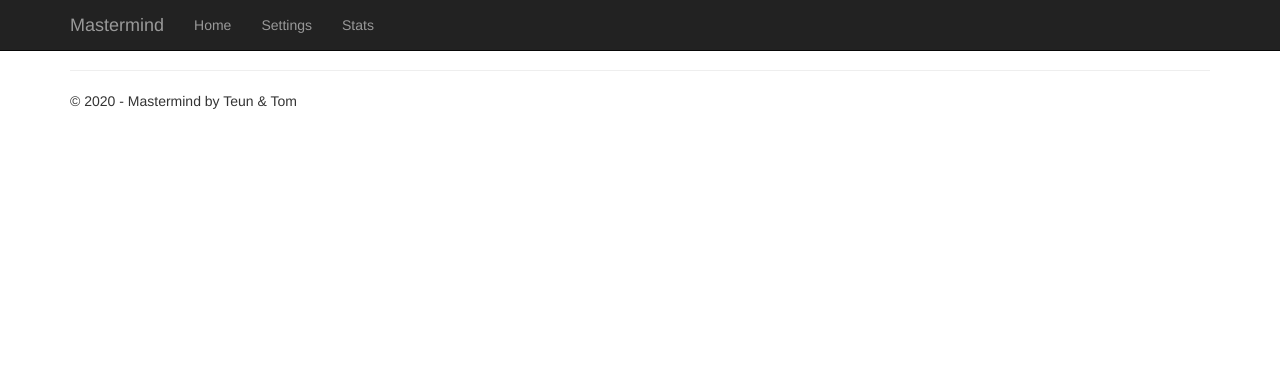
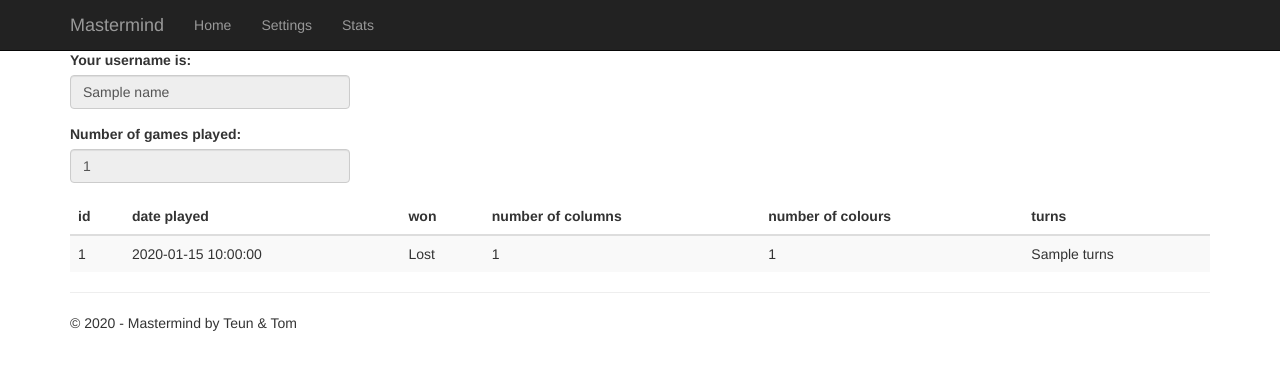
Before and after one commit to InOurBones/Mastermind-Tom-en-Teun, a Flask app: template Mastermind-Tom-en-Teun/Mastermind_Tom_en_Teun/templates/stats.html in a window 1280 px wide. Shown: the top 370 px of the page. Run offline with Flask 2, Linux system fonts and the light colour scheme; the template is opened without the code that fills it: most values are stand-ins (such as "Sample title", 1, 10 or a date in 2020); some libraries are stand-ins or nearby versions.

Commit message:
Finished

```diff
--- a/Mastermind-Tom-en-Teun/Mastermind_Tom_en_Teun/__init__.py
+++ b/Mastermind-Tom-en-Teun/Mastermind_Tom_en_Teun/__init__.py
@@ -13,8 +13,7 @@ app.secret_key = b'\xd4\xc6\x14\xd4\xe3\xce\x04\xe5\x15\xa5\xf7Z$\x8e \x1a'
 
 # CLASSES
 class Options:
-    def __init__(self, name, column=4, colour=4, unique=True):
-        self.name = name
+    def __init__(self, column=4, colour=4, unique=True):
         self.num_column = column
         self.num_colour = colour
         self.unique = unique
@@ -29,6 +28,7 @@ class Playfield:
         self._field.append([0] * my_options.num_column)
         self._response = []
         self._response.append([0] * my_options.num_column)
+        self._finished = False
         if my_options.unique:
             self.secretcode = random.sample(self.colours, my_options.num_column)
         else:
@@ -62,7 +62,7 @@ class Playfield:
         if (self.checkrow()):
             self.checkcode()
             if self.is_won():
-                session['error'] = 'YOU WON'
+                self._finished = True
             else:
                 self._response.append([0] * my_options.num_column)
                 self._field.append([0] * my_options.num_column)
@@ -73,7 +73,7 @@ class Playfield:
         return False
 
 # OBJECTS
-my_options = Options('Tom', 4, 10)
+my_options = Options(4, 4)
 my_playfield = Playfield()
 
 # ROUTES
@@ -94,6 +94,7 @@ def login():
         username = request.form['user']
         password = request.form['pass']
         user = next_row(do_query("SELECT * FROM users WHERE name = ?", (username,)))
+        print(user)
         digest = hashlib.sha512(password.encode('utf-8')).hexdigest()
         if user and digest == user['password']:
             del user['password']
@@ -121,6 +122,7 @@ def home():
         year=datetime.now().year,
         my_opt = my_options,
         my_pf = my_playfield,
+        name = session['user']['name'],
         error = session['error'] or '',)
 
 @app.route('/accountdetails', methods=['GET', 'POST'])
@@ -133,18 +135,22 @@ def accountdetails():
                 return render_template('accountdetails.html',
                     my_opt = my_options,
                     error = 'Je kan niet minder kleuren hebben dan het aantal kolommen zonder dubbele kleuren',)
-        my_options.name = request.form['name']
         my_options.num_colour = int(request.form['colours_used'])
         my_options.num_column = int(request.form['columns_used'])
         my_options.unique = False if request.form['duplicate'] == 'duplicate_yes' else True
         my_playfield = Playfield()
+        return redirect("/home")
     return render_template('accountdetails.html',
+        name = session['user']['name'],
         my_opt = my_options,
         error = '')
 
 @app.route('/stats')
 def stats():
-    return render_template('stats.html')
+    print(next_row(do_query("SELECT COUNT(id) FROM games WHERE user_id = ?", (session['user']['id'],))),)
+    return render_template('stats.html',
+        name = session['user']['name'],
+        games = get_resultset("SELECT * FROM games WHERE user_id = ?", (session['user']['id'],)),)
 
 # REDIRECTS
 @app.route('/nextround/')
@@ -155,6 +161,7 @@ def nextround():
 @app.route('/reset/')
 def reset():
     global my_playfield
+    save_game()
     my_playfield = Playfield()
     session['error'] = ''
     return redirect('/home')
@@ -184,11 +191,29 @@ def do_query(query, bindings=None):
     else:
         cursor.execute(query)
 
-    while True:
-        row = cursor.fetchone()
-        if not row:
-            return None
-        yield row
+        while True:
+            row = cursor.fetchone()
+            if not row:
+                return None
+            yield row
+
+def get_resultset(query, bindings=None):
+    cursor = get_db().cursor()
+    if bindings:
+        cursor.execute(query, bindings)
+    else:
+        cursor.execute(query)
+
+    return cursor.fetchall()
+
+def insert_data(query, bindings=None):
+    con = get_db()
+    cursor = con.cursor()
+    if bindings:
+        cursor.execute(query, bindings)
+    else:
+        cursor.execute()
+    con.commit()
 
 def connect_db():
     rv = sqlite3.connect('mastermind_db.db')
@@ -200,6 +225,12 @@ def get_db():
         g.sqlite_db = connect_db()
     return g.sqlite_db
 
+def save_game():
+    if len(my_playfield._field) > 1:
+        save_query_sql = "INSERT INTO games VALUES (null, null, ?, ?, ?, ?, ?)"
+        insert_data(save_query_sql, (my_playfield._finished, my_options.num_column, my_options.num_colour, len(my_playfield._field), session['user']['id']))
+        print(next_row(do_query("SELECT * FROM games ORDER BY id DESC")))
+
 @app.teardown_appcontext
 def close_db(error):
     db = g.pop('sqlite_db', None)
--- a/Mastermind-Tom-en-Teun/Mastermind_Tom_en_Teun/database_config.py
+++ b/Mastermind-Tom-en-Teun/Mastermind_Tom_en_Teun/database_config.py
@@ -41,8 +41,10 @@ def sql_table(con):
     create_game_sql = """
     CREATE TABLE games (
         id integer PRIMARY KEY AUTOINCREMENT,
-        date_played datetime NOT NULL,
+        date_played datetime DEFAULT (datetime('now', 'localtime')),
         finished boolean NOT NULL,
+        column_count int NOT NULL,
+        colour_count int NOT NULL,
         turns int NOT NULL,
         user_id integer,
         FOREIGN KEY (user_id) REFERENCES users (id))"""
--- a/Mastermind-Tom-en-Teun/Mastermind_Tom_en_Teun/static/content/style.css
+++ b/Mastermind-Tom-en-Teun/Mastermind_Tom_en_Teun/static/content/style.css
@@ -25,6 +25,11 @@
 #error {
     text-align: center;
     color: red;
+}
+
+#won {
+    text-align: center;
+    color: green;
 }
 
 .row {
--- a/Mastermind-Tom-en-Teun/Mastermind_Tom_en_Teun/templates/accountdetails.html
+++ b/Mastermind-Tom-en-Teun/Mastermind_Tom_en_Teun/templates/accountdetails.html
@@ -8,7 +8,7 @@
 <form method="POST" action="/accountdetails">
     <div class="form-group">
         <label for="name">Your username is: </label>
-        <input type="text" class="form-control" name="name" value="{{ my_opt.name }}" />
+        <input type="text" class="form-control" name="name" value="{{ name }}" readonly />
     </div>
     <div class="form-group">
         <label for="colours_used">Number of colours used (4-10): </label>
--- a/Mastermind-Tom-en-Teun/Mastermind_Tom_en_Teun/templates/stats.html
+++ b/Mastermind-Tom-en-Teun/Mastermind_Tom_en_Teun/templates/stats.html
@@ -1,5 +1,38 @@
 {% extends "layout.html" %}
 
 {% block content %}
-
+<form>
+    <div class="form-group">
+        <label for="name">Your username is: </label>
+        <input type="text" class="form-control" name="name" value="{{ name }}" readonly />
+    </div>
+    <div class="form-group">
+        <label for="colours_used">Number of games played: </label>
+        <input type="number" class="form-control" name="games_played" value="{{ games|length }}" readonly />
+    </div>
+    <table class="table table-striped table-hover">
+        <thead>
+            <tr>
+                <th>id</th>
+                <th>date played</th>
+                <th>won</th>
+                <th>number of columns</th>
+                <th>number of colours</th>
+                <th>turns</th>
+            </tr>
+        </thead>
+        <tbody>
+            {% for r in games %}
+            <tr>
+                <td>{{ r.id }}</td>
+                <td>{{ r.date_played }}</td>
+                <td>{{ 'Won' if r.finished == 1 else 'Lost' }}</td>
+                <td>{{ r.column_count }}</td>
+                <td>{{ r.colour_count }}</td>
+                <td>{{ r.turns }}</td>
+            </tr>
+            {% endfor %}
+        </tbody>
+    </table>
+</form>
 {% endblock %}
```
Also changed, not shown: Mastermind-Tom-en-Teun/Mastermind_Tom_en_Teun/templates/index.html (+8 -4 lines), Mastermind-Tom-en-Teun/mastermind_db.db.
